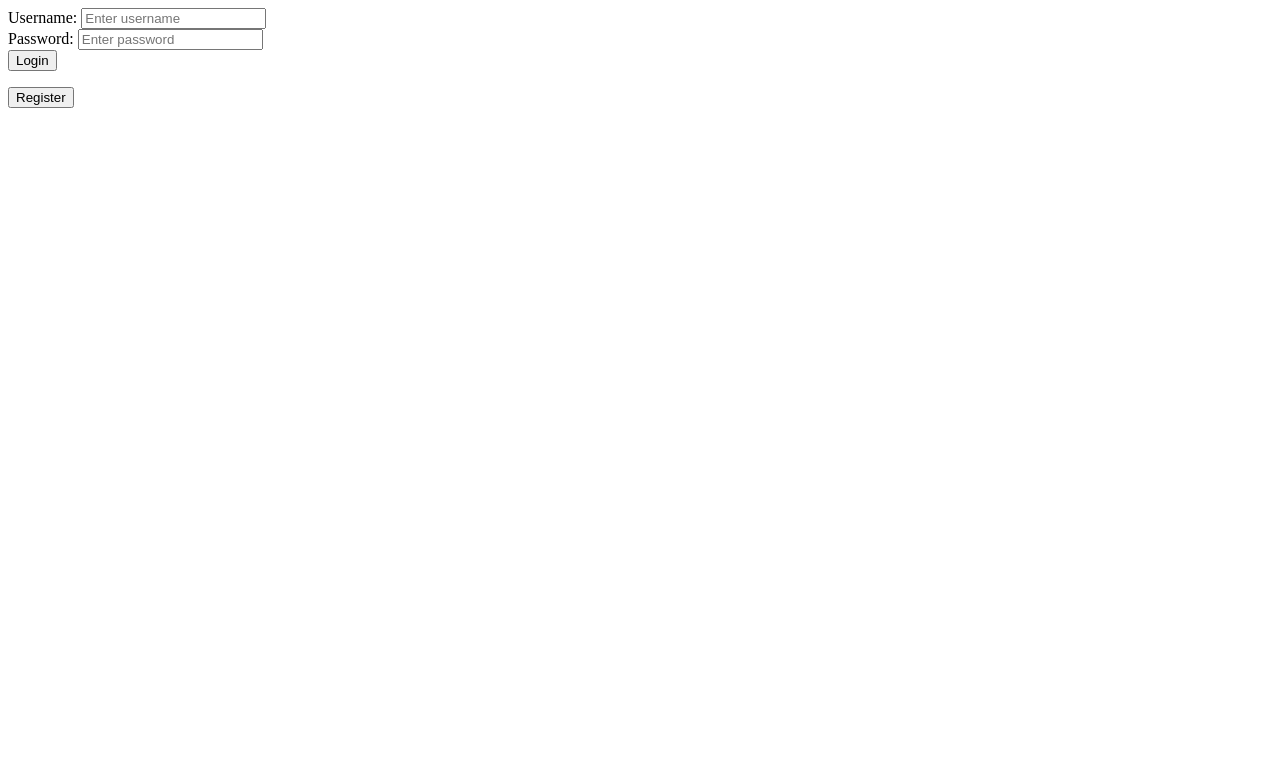
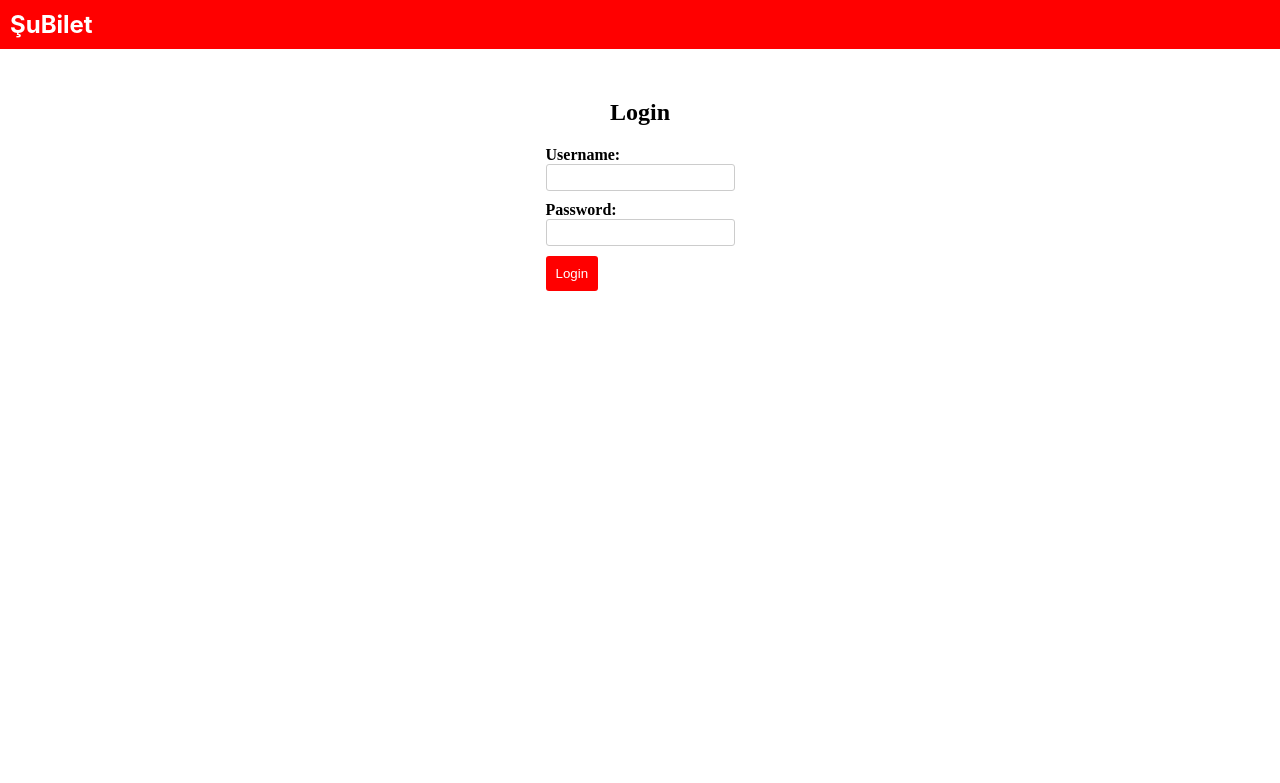
Before and after one commit to aemirbosnak/SuBilet, a Flask app: page /login in a window 1280 px wide. Shown: the top 783 px of the page. Run offline with Flask 2, Linux system fonts and the light colour scheme; data comes from the database, SQL or seed files in the repository; data that the repository does not hold is empty; some libraries are stand-ins or nearby versions.

Commit message:
new login

```diff
--- a/app/templates/login.html
+++ b/app/templates/login.html
@@ -1,19 +1,31 @@
-<form action="{{ url_for('login') }}" method="post">
-	{% if message is defined and message %}
-		<div class="alert alert-warning">{{ message }}</div>
-	{% endif %}
+<!DOCTYPE html>
+<html>
+  <head>
+    <title>My Website</title>
+    <link rel="stylesheet" href="style.css">
+  </head>
+  <body>
+    <nav>
+      <div class="navbar-brand">
+        <a href="#">ŞuBilet</a>
+      </div>
+      <div class="navbar-links">
+        <!-- Navbar links go here -->
+      </div>
+    </nav>
+    <div class="login-box">
+      <h2>Login</h2>
+      <form>
         <div class="form-group">
           <label for="username">Username:</label>
-		<input type="username" class="form-control" id="username" name="username" placeholder="Enter username">
+          <input type="text" id="username" name="username">
         </div>
         <div class="form-group">
           <label for="password">Password:</label>
-		<input type="password" class="form-control" id="password" name="password" placeholder="Enter password">
+          <input type="password" id="password" name="password">
         </div>
-	<button type="submit" class="btn btn-primary">Login</button>
+        <button type="submit">Login</button>
       </form>
-
-<form action="{{ url_for('register') }}" method="get">
-<button class="btn btn-primary">Register</button>
-
-</form>
+    </div>
+  </body>
+</html>
--- /dev/null
+++ b/app/templates/style.css
@@ -0,0 +1,63 @@
+body {
+    margin: 0;
+  }
+
+  nav {
+    background-color: red;
+    display: flex;
+    justify-content: space-between;
+    padding: 10px;
+  }
+
+  .navbar-brand a {
+    color: white;
+    font-size: 24px;
+    font-weight: bold;
+    font-family: 'Inter', sans-serif;
+    text-decoration: none;
+  }
+
+  .navbar-brand a:hover {
+    text-decoration: none;
+  }
+
+  .navbar-links {
+    display: flex;
+  }
+
+  .login-box {
+    margin: 50px auto 0;
+    max-width: 400px;
+    text-align: center;
+  }
+
+  form {
+    display: inline-block;
+    text-align: left;
+  }
+
+  .form-group {
+    margin-bottom: 10px;
+  }
+
+  label {
+    display: block;
+    font-weight: bold;
+  }
+
+  input {
+    padding: 5px;
+    border-radius: 3px;
+    border: 1px solid #ccc;
+    width: 100%;
+    box-sizing: border-box;
+  }
+
+  button[type="submit"] {
+    background-color: red;
+    color: white;
+    padding: 10px;
+    border: none;
+    border-radius: 3px;
+    cursor: pointer;
+  }
```
Lines whose indentation alone changed are shown as unchanged.
